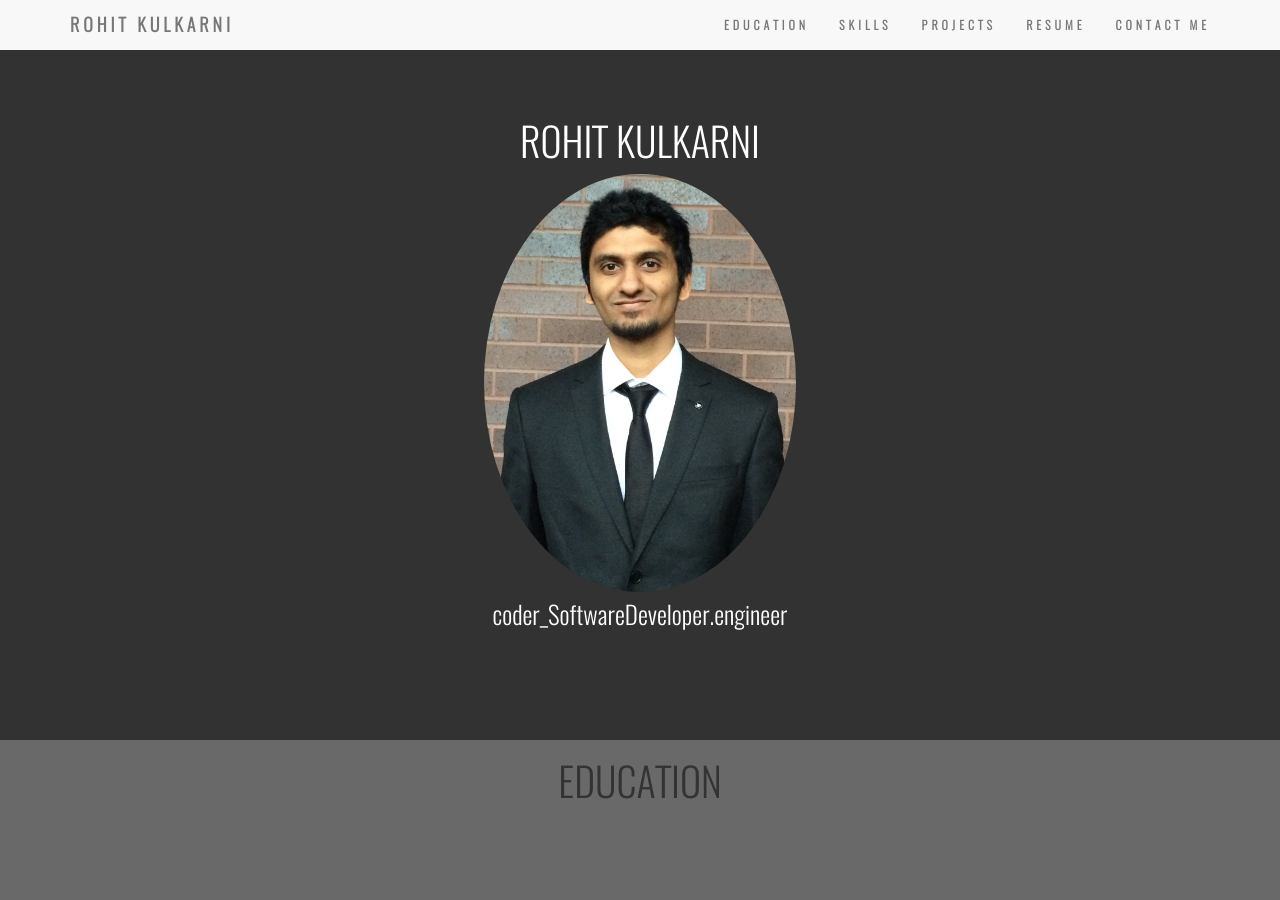
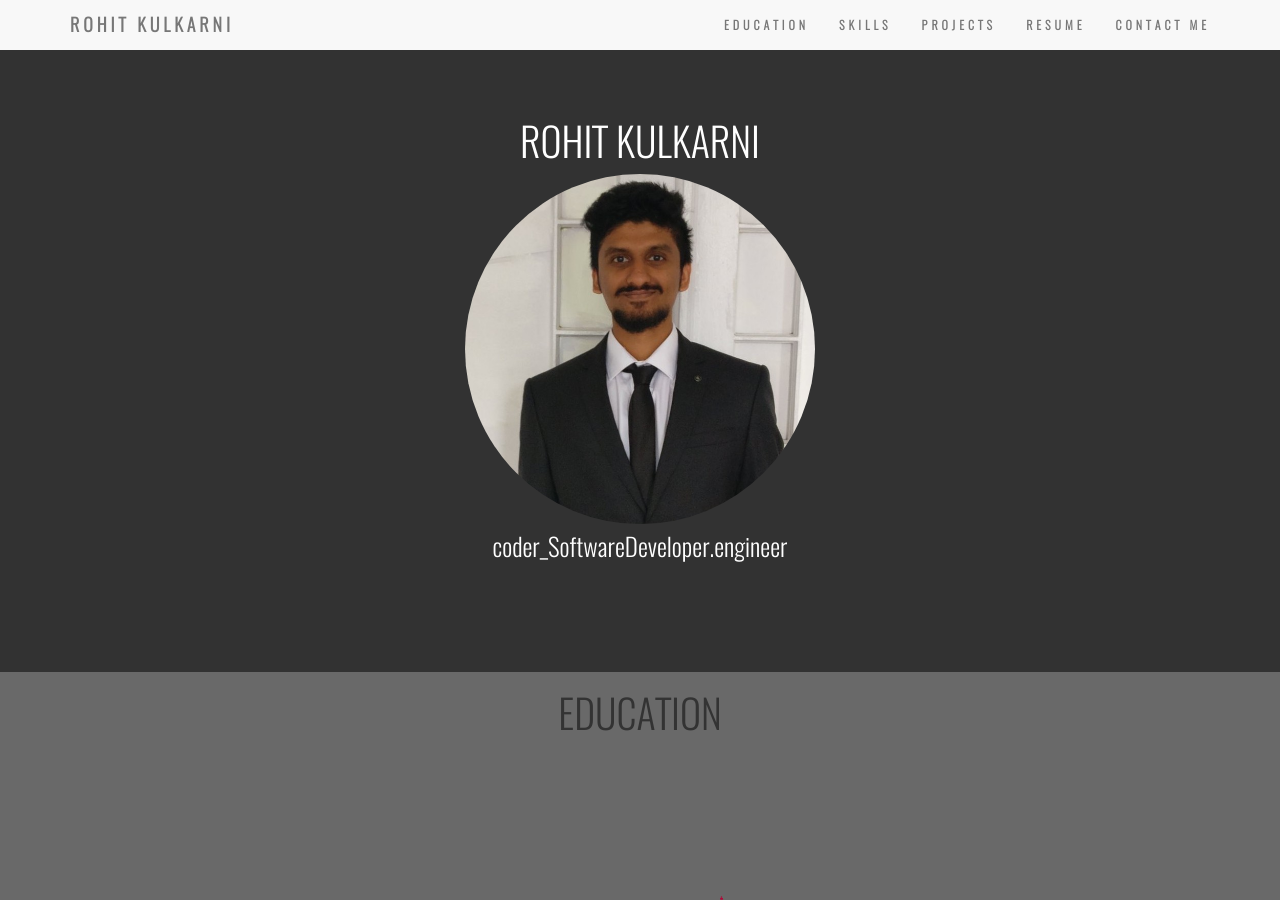
Before and after one commit to rohitk10/rohitk10.github.io, a Jekyll site: the page built from index.html, in a window 1280 px wide and 900 px high. Built offline with Jekyll 4.4.1, drawn with Linux system fonts in a browser that asks for light colours.

Commit message:
changed main photo

```diff
--- a/index.html
+++ b/index.html
@@ -236,7 +236,7 @@ footer p a:hover
 
 	<div class = "jumbotron text-center">
 		<h2>ROHIT KULKARNI</h2>
-		<img id = "main_photo" src = "photo.JPG" class="img-circle" style = "width: 314x; height: 418px">
+		<img id = "main_photo" src = "photo2.jpeg" class="img-circle" style = "width: 350x; height: 350px">
 		</br><h4>coder_SoftwareDeveloper.engineer</h4>
 	</div>
 
```
